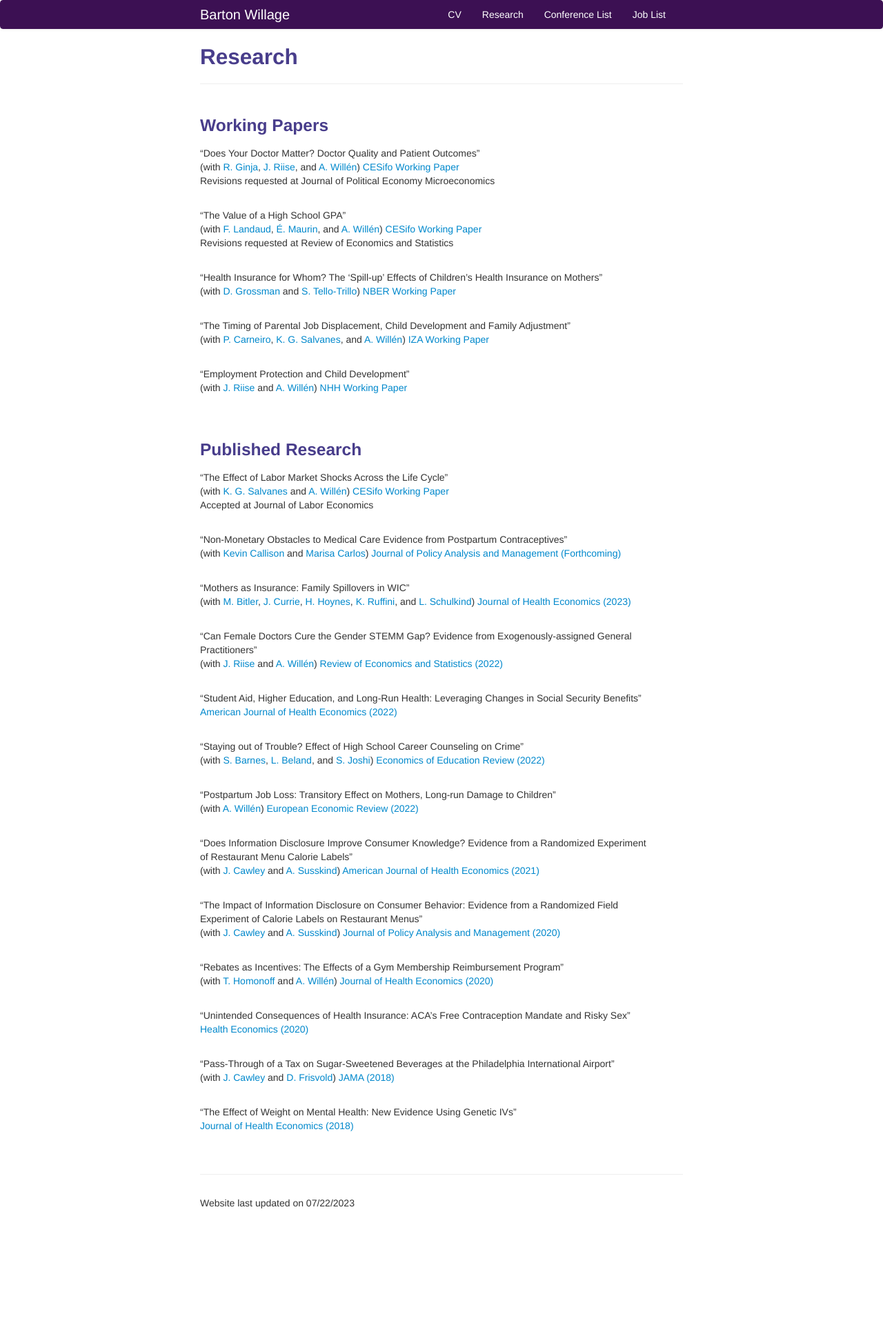
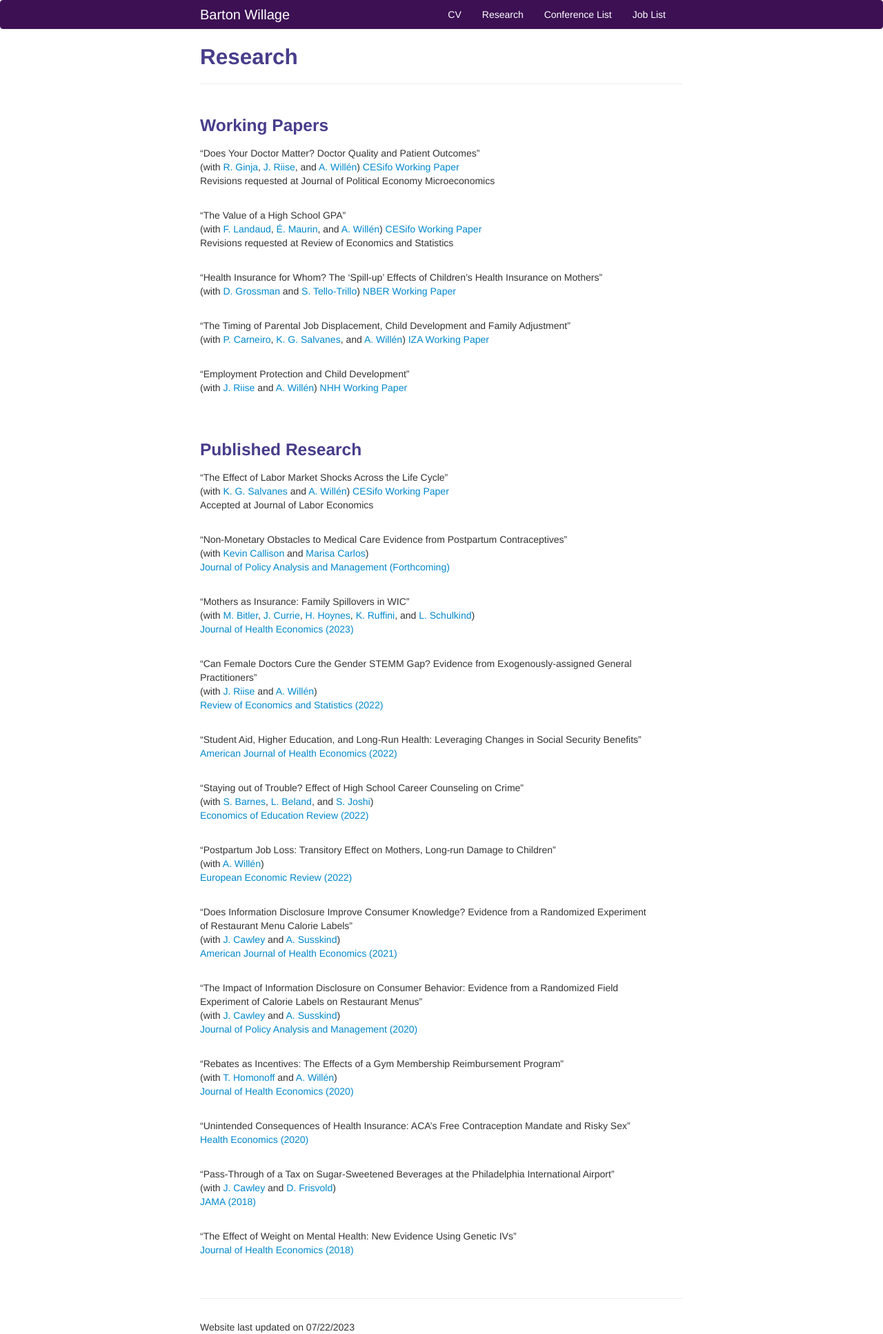
Before and after one commit to bjwillage/bjwillage.github.io, a Jekyll site: the page built from pages/research.md, in a window 1280 px wide. Shown: the whole page at 69% size. Built offline with Jekyll 4.4.1, drawn with Linux system fonts in a browser that asks for light colours; before the commit the page ends 1754 px from its top, so only the background shows below that.

```diff
--- a/pages/research.md
+++ b/pages/research.md
@@ -46,15 +46,15 @@ Accepted at Journal of Labor Economics
 <br><br>
 
 "Non-Monetary Obstacles to Medical Care Evidence from Postpartum Contraceptives"<br>
-(with [Kevin Callison](https://sph.tulane.edu/hpm/kevin-callison) and [Marisa Carlos](https://www.analysisgroup.com/experts-and-consultants/managers/marisa-carlos/))
+(with [Kevin Callison](https://sph.tulane.edu/hpm/kevin-callison) and [Marisa Carlos](https://www.analysisgroup.com/experts-and-consultants/managers/marisa-carlos/))<br>
 [Journal of Policy Analysis and Management (Forthcoming)](https://onlinelibrary.wiley.com/doi/10.1002/pam.22504)<br><br>
 
 "Mothers as Insurance: Family Spillovers in WIC"<br>
-(with [M. Bitler](https://sites.google.com/site/mbitler), [J. Currie](https://scholar.princeton.edu/jcurrie/home), [H. Hoynes](https://gspp.berkeley.edu/directories/faculty/hilary-hoynes), [K. Ruffini](https://sites.google.com/view/kristaruffini/), and [L. Schulkind](http://lisaschulkind.weebly.com/))
+(with [M. Bitler](https://sites.google.com/site/mbitler), [J. Currie](https://scholar.princeton.edu/jcurrie/home), [H. Hoynes](https://gspp.berkeley.edu/directories/faculty/hilary-hoynes), [K. Ruffini](https://sites.google.com/view/kristaruffini/), and [L. Schulkind](http://lisaschulkind.weebly.com/))<br>
 [Journal of Health Economics (2023)](https://doi.org/10.1016/j.jhealeco.2023.102784)<br><br>
 
 "Can Female Doctors Cure the Gender STEMM Gap? Evidence from Exogenously-assigned General Practitioners"<br>
-(with [J. Riise](https://sites.google.com/site/riisejulie) and [A. Willén](https://www.alexanderwillen.com/))
+(with [J. Riise](https://sites.google.com/site/riisejulie) and [A. Willén](https://www.alexanderwillen.com/)) <br>
 [Review of Economics and Statistics (2022)](https://doi.org/10.1162/rest_a_00975)  <br><br>
 
 "Student Aid, Higher Education, and Long-Run Health: Leveraging Changes in Social Security Benefits"<br>
@@ -62,27 +62,27 @@ Accepted at Journal of Labor Economics
 <br><br>
 
 "Staying out of Trouble? Effect of High School Career Counseling on Crime"<br>
-(with [S. Barnes](https://blancocenter.louisiana.edu/about-us/center-staff),  [L. Beland](https://www.lpbeland.com/), and [S. Joshi](https://sites.google.com/view/swarupjoshi/home?authuser=0))
+(with [S. Barnes](https://blancocenter.louisiana.edu/about-us/center-staff),  [L. Beland](https://www.lpbeland.com/), and [S. Joshi](https://sites.google.com/view/swarupjoshi/home?authuser=0))<br>
 [Economics of Education Review (2022)](https://www.sciencedirect.com/science/article/pii/S0272775722000991)
  <br><br>
 
 "Postpartum Job Loss: Transitory Effect on Mothers, Long-run Damage to Children"<br>
-(with [A. Willén](https://www.alexanderwillen.com/))
+(with [A. Willén](https://www.alexanderwillen.com/))<br>
 [European Economic Review (2022)](https://www.sciencedirect.com/science/article/pii/S0014292122001751)
 <br><br>
 
 "Does Information Disclosure Improve Consumer Knowledge? Evidence from a Randomized Experiment <br>of Restaurant Menu Calorie Labels"<br>
-(with [J. Cawley](https://www.human.cornell.edu/people/jhc38) and [A. Susskind](https://sha.cornell.edu/faculty-research/faculty/ams76))
+(with [J. Cawley](https://www.human.cornell.edu/people/jhc38) and [A. Susskind](https://sha.cornell.edu/faculty-research/faculty/ams76))<br>
 [American Journal of Health Economics (2021)](https://doi.org/10.1086/714987)
 <br><br>
 
 "The Impact of Information Disclosure on Consumer Behavior: Evidence from a Randomized Field <br>Experiment of Calorie Labels on Restaurant Menus"<br>
-(with [J. Cawley](https://www.human.cornell.edu/people/jhc38) and [A. Susskind](https://sha.cornell.edu/faculty-research/faculty/ams76))
+(with [J. Cawley](https://www.human.cornell.edu/people/jhc38) and [A. Susskind](https://sha.cornell.edu/faculty-research/faculty/ams76))<br>
 [Journal of Policy Analysis and Management (2020)](https://onlinelibrary.wiley.com/doi/10.1002/pam.22219)
 <br><br>
 
 "Rebates as Incentives: The Effects of a Gym Membership Reimbursement Program"<br>
-(with [T. Homonoff](https://wagner.nyu.edu/community/faculty/tatiana-homonoff) and [A. Willén](https://www.alexanderwillen.com/))
+(with [T. Homonoff](https://wagner.nyu.edu/community/faculty/tatiana-homonoff) and [A. Willén](https://www.alexanderwillen.com/))<br>
 [Journal of Health Economics (2020)](https://www.sciencedirect.com/science/article/pii/S0167629619310367)
 <br><br>
 
@@ -91,7 +91,7 @@ Accepted at Journal of Labor Economics
 <br><br>
 
 "Pass-Through of a Tax on Sugar-Sweetened Beverages at the Philadelphia International Airport"<br>
-(with [J. Cawley](https://www.human.cornell.edu/people/jhc38) and [D. Frisvold](https://www.biz.uiowa.edu/frisvold/))
+(with [J. Cawley](https://www.human.cornell.edu/people/jhc38) and [D. Frisvold](https://www.biz.uiowa.edu/frisvold/))<br>
 [JAMA (2018)](https://jamanetwork.com/journals/jama/fullarticle/2660167)
 <br><br>
 
```
